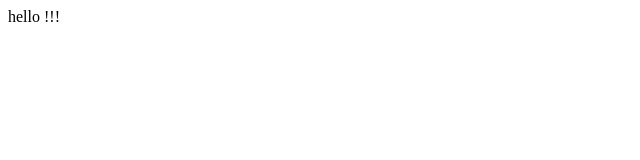
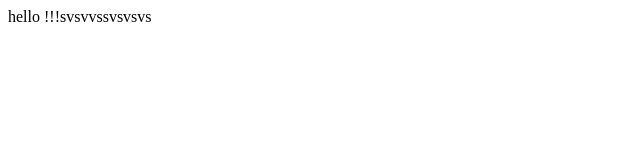
Before and after one commit to pranav-358/resume-analyzer, a plain HTML site: page index.html in a window 1280 px wide. Shown: the whole page, without its empty margins (0-640 px from the left). Drawn offline with Linux system fonts and the light colour scheme.

Commit message:
new chane

```diff
--- a/index.html
+++ b/index.html
@@ -6,6 +6,6 @@
     <title>Document</title>
 </head>
 <body>
-    hello !!!
+    hello !!!svsvvssvsvsvs
 </body>
 </html>
```
